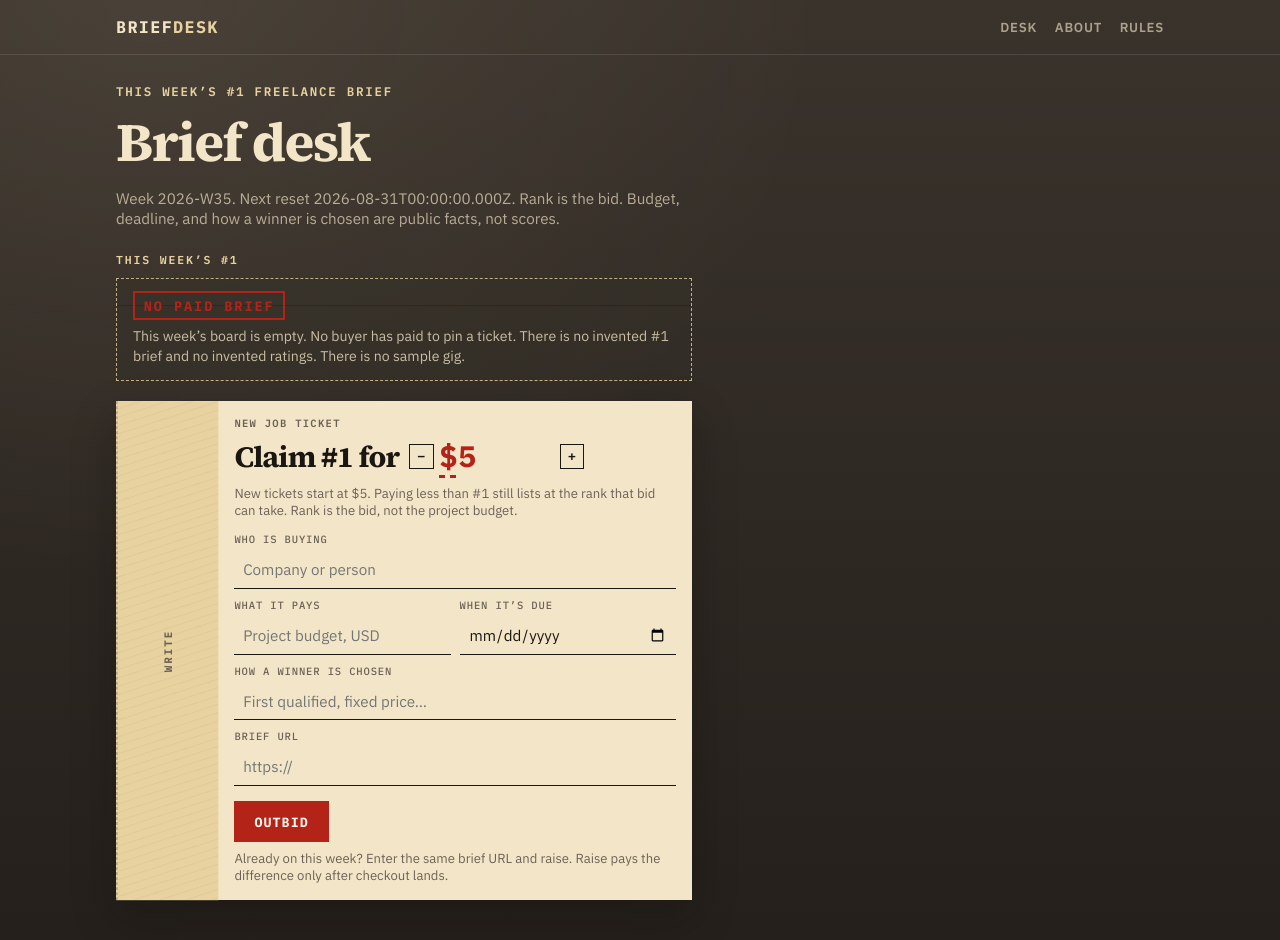
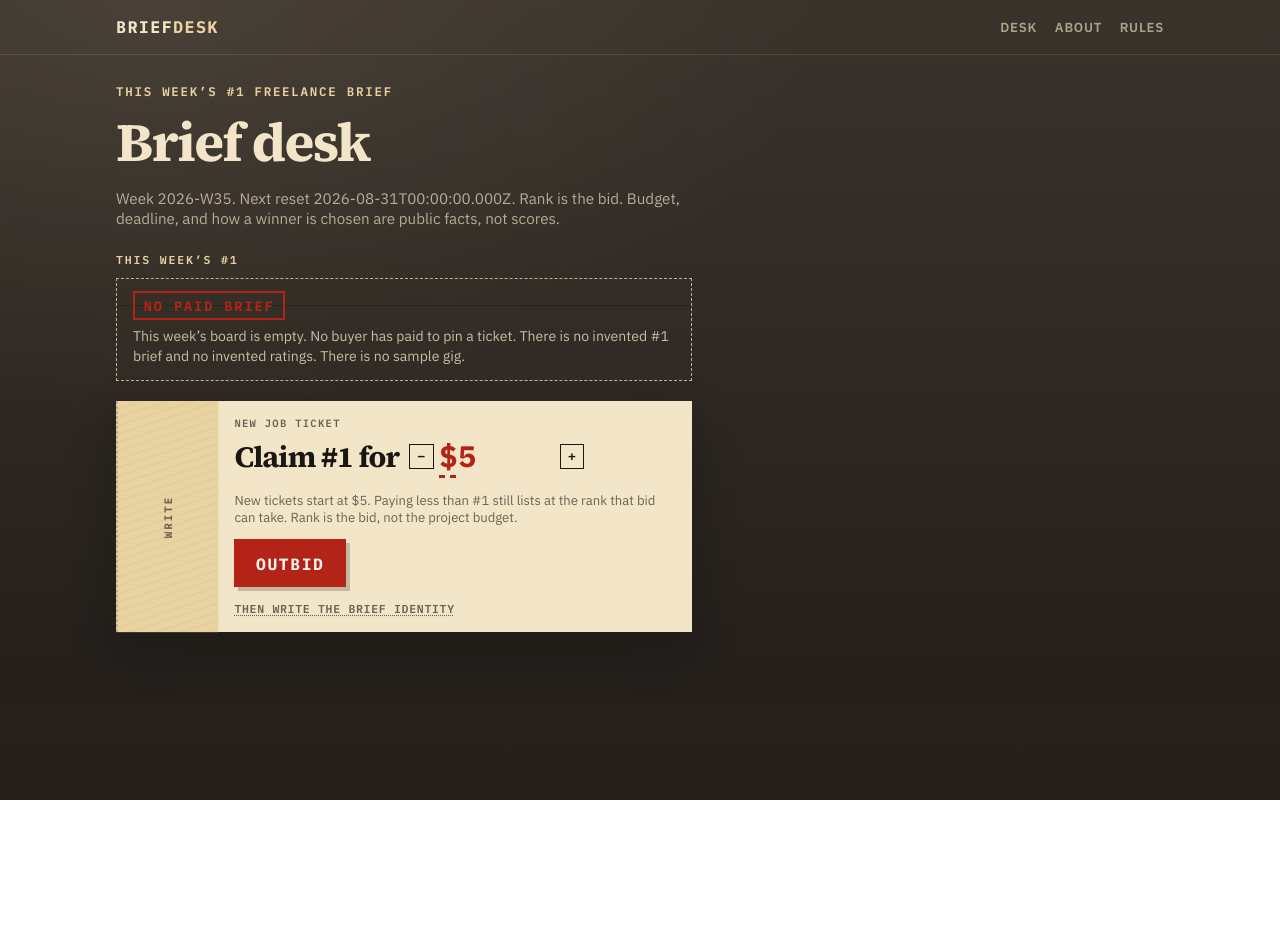
Before and after one commit to tangpingqingwa/10-freelance-brief-board, a Next.js app: page / in a window 1280 px wide. Shown: the top 940 px of the page. After the commit the page ends 800 px from the top, so only its background shows below. Built offline with nearby package versions, Linux system fonts and the light colour scheme.

Commit message:
feat: make empty week Claim #1 the first click
Lead empty `/` with Claim #1 / Outbid. Recede buyer, budget, deadline,
winner rule, and Brief URL as a later write so they cannot share the
first click. Occupied Open this brief stays first.

```diff
--- a/src/app/board.css
+++ b/src/app/board.css
@@ -206,6 +206,69 @@ a:hover {
 .board[data-empty-ticket] [data-write-after-rule],
 .board[data-empty-ticket] [data-write-later-quiet],
 .board[data-empty-ticket] [data-first-click="open"] {
+  display: none;
+}
+
+/* Empty week: Claim #1 / Outbid is the first click. Brief identity is a later write. */
+.claim[data-empty-ticket] .claim-first-click[data-first-click="claim"] {
+  display: flex;
+  flex-direction: column;
+  align-items: flex-start;
+  gap: 0.45rem;
+}
+
+.claim[data-empty-ticket] .claim-first-click[data-first-click="claim"] .bid-row {
+  margin-top: 0.35rem;
+}
+
+.claim[data-empty-ticket] .claim-first-click[data-first-click="claim"] .outbid {
+  min-height: 3.05rem;
+  padding: 0 1.35rem;
+  font-size: 1.02rem;
+  letter-spacing: 0.1em;
+  box-shadow: 4px 4px 0 rgba(26, 22, 18, 0.22);
+}
+
+.claim[data-empty-ticket] .ticket-identity-later {
+  margin: 0.85rem 0 0;
+}
+
+.claim[data-empty-ticket] .identity-later-write {
+  cursor: pointer;
+  font-family: "IBM Plex Mono", ui-monospace, monospace;
+  font-size: 0.72rem;
+  font-weight: 600;
+  letter-spacing: 0.06em;
+  text-transform: uppercase;
+  color: var(--muted);
+  text-decoration: underline dotted;
+  text-underline-offset: 0.18em;
+  list-style: none;
+}
+
+.claim[data-empty-ticket] .identity-later-write::-webkit-details-marker,
+.claim[data-empty-ticket] .identity-later-write::marker {
+  display: none;
+  content: "";
+}
+
+.claim[data-empty-ticket] .ticket-identity-later[open] .identity-later-write {
+  color: var(--ink);
+}
+
+.claim[data-empty-ticket] .ticket-identity-later .ticket-fields {
+  margin-top: 0.65rem;
+}
+
+.claim[data-empty-ticket] .ticket-identity-later .raise-hint {
+  margin-top: 0.55rem;
+}
+
+/* Occupied week keeps Open this brief first. Empty Claim #1 / later identity cannot leak. */
+.board:not([data-empty-ticket]) .claim-first-click,
+.board:not([data-empty-ticket]) [data-empty-claim-first],
+.board:not([data-empty-ticket]) [data-identity-later],
+.board:not([data-empty-ticket]) [data-first-click="claim"] {
   display: none;
 }
 
--- a/src/app/outbid-form.tsx
+++ b/src/app/outbid-form.tsx
@@ -13,87 +13,8 @@ function clampAmount(value: number): number {
   return Math.max(MIN_BID_USD, Math.trunc(value));
 }
 
-export function OutbidForm({
-  defaultAmount,
-  occupied = false,
-}: OutbidFormProps) {
-  const [amount, setAmount] = useState(() => clampAmount(defaultAmount));
-
-  function bump(delta: number) {
-    setAmount((current) => clampAmount(current + delta));
-  }
-
+function TicketIdentityFields() {
   return (
-    <section
-      className="claim ticket-blank"
-      id="claim"
-      data-write-ticket={occupied ? "buyer" : undefined}
-      data-empty-ticket={occupied ? undefined : ""}
-      aria-label={occupied ? "Write this ticket" : undefined}
-    >
-      <form
-        className="outbid-form"
-        method="post"
-        action="/api/checkout"
-        data-bid-form=""
-        data-ticket-form=""
-      >
-        <div className="ticket-write-stub" aria-hidden="true">
-          Write
-        </div>
-        <div className="ticket-write-face">
-          <p className="ticket-serial">New job ticket</p>
-          {occupied ? (
-            <p
-              className="write-this-ticket"
-              data-write-ticket-stamp=""
-              data-write-later-quiet=""
-            >
-              Write this ticket
-            </p>
-          ) : null}
-          <h2>
-            <span>Claim #1 for</span>
-            <span className="amount-stepper">
-              <button
-                type="button"
-                className="step"
-                aria-label="Decrease bid by one dollar"
-                onClick={() => bump(-1)}
-              >
-                −
-              </button>
-              <label className="amount-field">
-                <span className="sr-only">Amount in whole US dollars</span>
-                $
-                <input
-                  name="amountUsd"
-                  inputMode="numeric"
-                  pattern="[0-9]*"
-                  min={MIN_BID_USD}
-                  step={1}
-                  value={amount}
-                  onChange={(event) => {
-                    const next = Number(event.target.value.replace(/[^\d]/g, ""));
-                    setAmount(clampAmount(next || MIN_BID_USD));
-                  }}
-                />
-              </label>
-              <button
-                type="button"
-                className="step"
-                aria-label="Increase bid by one dollar"
-                onClick={() => bump(1)}
-              >
-                +
-              </button>
-            </span>
-          </h2>
-          <p className="claim-note">
-            New tickets start at ${MIN_BID_USD}. Paying less than #1 still lists
-            at the rank that bid can take. Rank is the bid, not the project
-            budget.
-          </p>
     <div className="ticket-fields">
       <label className="ticket-row">
         Who is buying
@@ -145,15 +66,148 @@ export function OutbidForm({
         />
       </label>
     </div>
+  );
+}
+
+export function OutbidForm({
+  defaultAmount,
+  occupied = false,
+}: OutbidFormProps) {
+  const [amount, setAmount] = useState(() => clampAmount(defaultAmount));
+
+  function bump(delta: number) {
+    setAmount((current) => clampAmount(current + delta));
+  }
+
+  const claimHeading = (
+    <h2>
+      <span>Claim #1 for</span>
+      <span className="amount-stepper">
+        <button
+          type="button"
+          className="step"
+          aria-label="Decrease bid by one dollar"
+          onClick={() => bump(-1)}
+        >
+          −
+        </button>
+        <label className="amount-field">
+          <span className="sr-only">Amount in whole US dollars</span>
+          $
+          <input
+            name="amountUsd"
+            inputMode="numeric"
+            pattern="[0-9]*"
+            min={MIN_BID_USD}
+            step={1}
+            value={amount}
+            onChange={(event) => {
+              const next = Number(event.target.value.replace(/[^\d]/g, ""));
+              setAmount(clampAmount(next || MIN_BID_USD));
+            }}
+          />
+        </label>
+        <button
+          type="button"
+          className="step"
+          aria-label="Increase bid by one dollar"
+          onClick={() => bump(1)}
+        >
+          +
+        </button>
+      </span>
+    </h2>
+  );
+
+  const claimNote = (
+    <p className="claim-note">
+      New tickets start at ${MIN_BID_USD}. Paying less than #1 still lists at
+      the rank that bid can take. Rank is the bid, not the project budget.
+    </p>
+  );
+
+  const outbidButton = (
     <div className="bid-row">
       <button type="submit" className="outbid">
         Outbid
       </button>
     </div>
+  );
+
+  const raiseHint = (
     <p className="raise-hint">
-            Already on this week? Enter the same brief URL and raise. Raise pays
-            the difference only after checkout lands.
+      Already on this week? Enter the same brief URL and raise. Raise pays the
+      difference only after checkout lands.
     </p>
+  );
+
+  return (
+    <section
+      className="claim ticket-blank"
+      id="claim"
+      data-write-ticket={occupied ? "buyer" : undefined}
+      data-empty-ticket={occupied ? undefined : ""}
+      aria-label={occupied ? "Write this ticket" : "Claim #1"}
+    >
+      <form
+        className="outbid-form"
+        method="post"
+        action="/api/checkout"
+        data-bid-form=""
+        data-ticket-form=""
+        onInvalidCapture={
+          occupied
+            ? undefined
+            : (event) => {
+                const details = event.currentTarget.querySelector(
+                  "details.ticket-identity-later",
+                );
+                if (details instanceof HTMLDetailsElement) details.open = true;
+              }
+        }
+      >
+        <div className="ticket-write-stub" aria-hidden="true">
+          Write
+        </div>
+        <div className="ticket-write-face">
+          <p className="ticket-serial">New job ticket</p>
+          {occupied ? (
+            <p
+              className="write-this-ticket"
+              data-write-ticket-stamp=""
+              data-write-later-quiet=""
+            >
+              Write this ticket
+            </p>
+          ) : null}
+          {occupied ? (
+            <>
+              {claimHeading}
+              {claimNote}
+              <TicketIdentityFields />
+              {outbidButton}
+              {raiseHint}
+            </>
+          ) : (
+            <>
+              <div
+                className="claim-first-click"
+                data-first-click="claim"
+                data-empty-claim-first=""
+              >
+                {claimHeading}
+                {claimNote}
+                {outbidButton}
+              </div>
+              <details className="ticket-identity-later" data-identity-later="">
+                <summary className="identity-later-write">
+                  Then write the brief identity
+                </summary>
+                <TicketIdentityFields />
+                {raiseHint}
+              </details>
+            </>
+          )}
         </div>
       </form>
     </section>
```
Also changed, not shown: 2 other files (tests, documents, lock files or other folders). Lines whose indentation alone changed are shown as unchanged.
